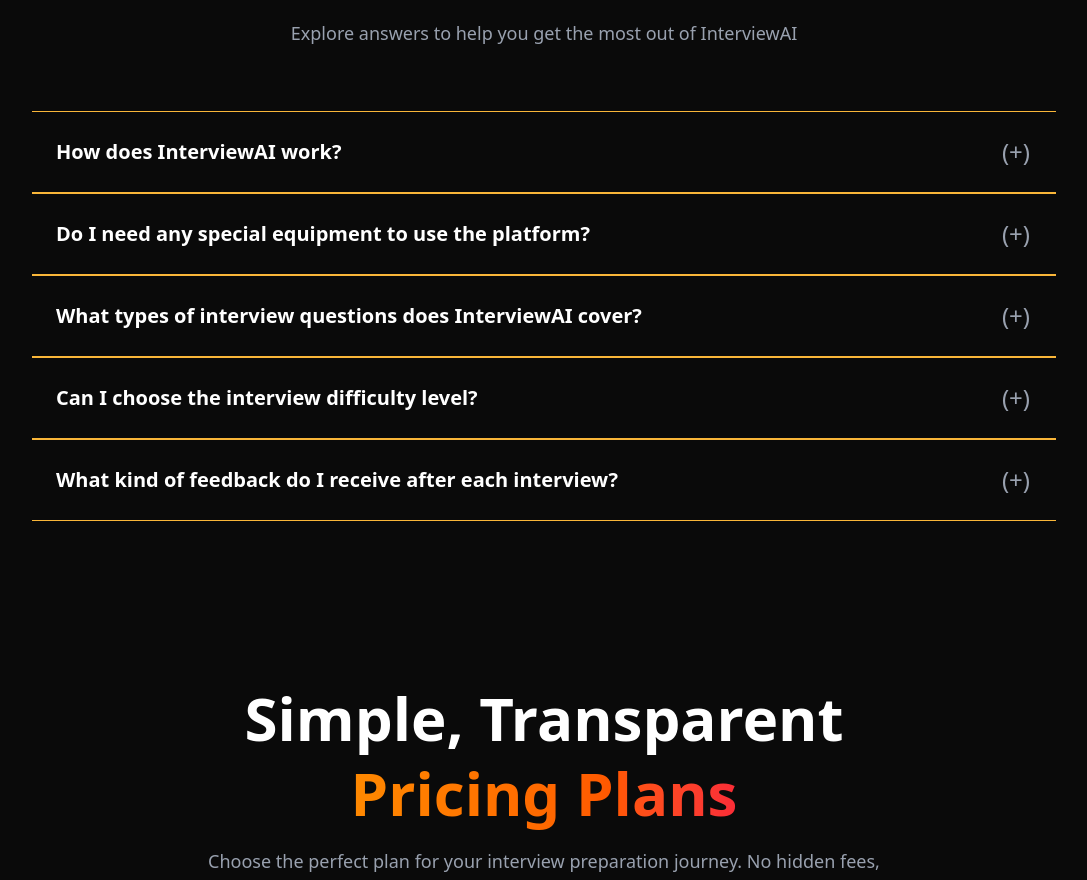
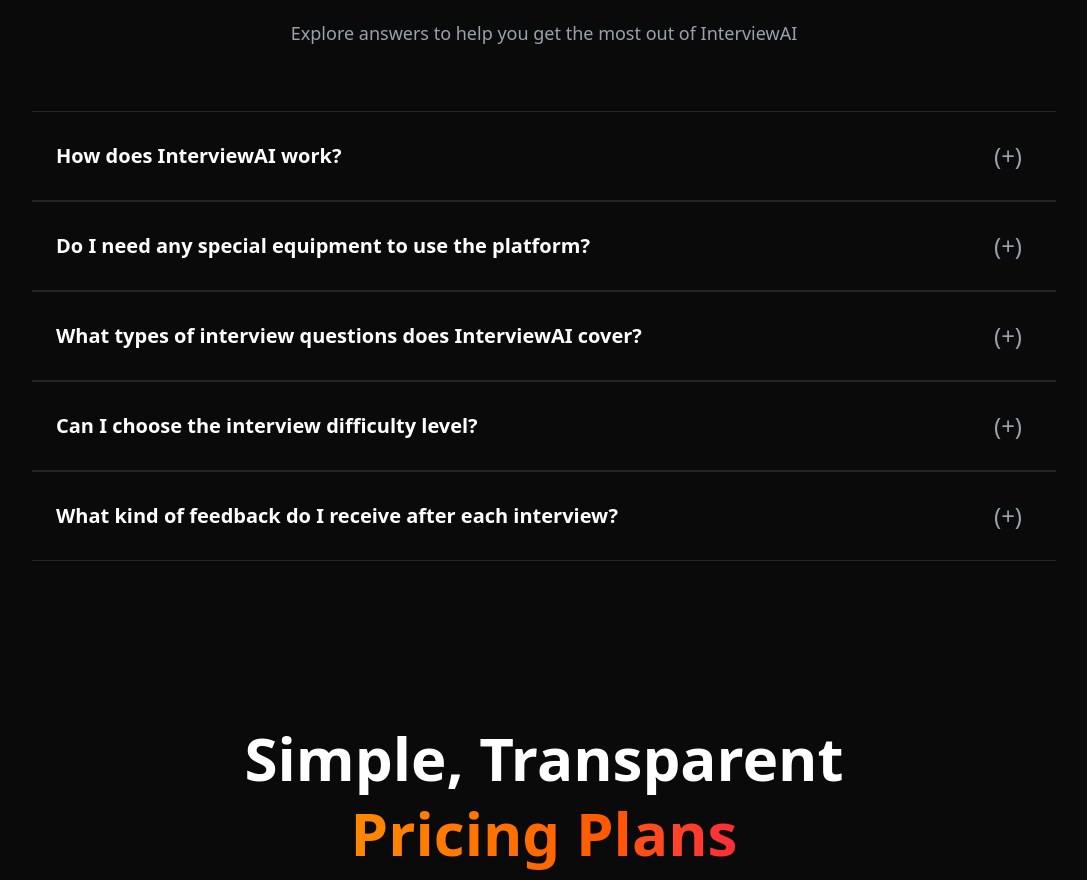
Before and after one commit to MannanJaffery/AI-Powered-Interview-Taking-Platform, a Next.js app in the folder interviewplatform/: page / in a window 1280 px wide. Shown: the part 4387-5267 px from the top of the page, without its empty margins (96-1183 px from the left). Built offline with nearby package versions, Linux system fonts and the light colour scheme.

Commit message:
Update the FAQ border and animation style

```diff
--- a/interviewplatform/app/components/landing/faq.tsx
+++ b/interviewplatform/app/components/landing/faq.tsx
@@ -1,7 +1,6 @@
 "use client";
 
-import { useState } from "react";
-import { usePointerTracker } from "@/app/hooks/usePointerTracker";
+import { useState, useRef, useEffect, useCallback } from "react";
 
 interface FAQItem {
   id: string;
@@ -12,7 +11,21 @@
 
 const Faq = () => {
   const [openId, setOpenId] = useState<string | null>(null);
-  usePointerTracker();
+  const [heights, setHeights] = useState<{ [key: string]: number }>({});
+  const contentRefs = useRef<{ [key: string]: HTMLDivElement | null }>({});
+  const cardRefs = useRef<{ [key: string]: HTMLDivElement | null }>({});
+
+  // Track mouse position relative to each card
+  const handleMouseMove = useCallback((e: React.MouseEvent<HTMLDivElement>, id: string) => {
+    const card = cardRefs.current[id];
+    if (card) {
+      const rect = card.getBoundingClientRect();
+      const x = e.clientX - rect.left;
+      const y = e.clientY - rect.top;
+      card.style.setProperty('--mx', `${x}`);
+      card.style.setProperty('--my', `${y}`);
+    }
+  }, []);
 
   const faqData: FAQItem[] = [
     {
@@ -52,13 +65,29 @@
     setOpenId(openId === id ? null : id);
   };
 
+  // Measure content heights for smooth animation
+  useEffect(() => {
+    const newHeights: { [key: string]: number } = {};
+    Object.keys(contentRefs.current).forEach((id) => {
+      const el = contentRefs.current[id];
+      if (el) {
+        newHeights[id] = el.scrollHeight;
+      }
+    });
+    setHeights(newHeights);
+  }, [openId]);
+
   return (
     <section className="relative w-full bg-[#0a0a0a] py-20 px-6">
       <style>{`
-        @keyframes fadeInUp {
+        @keyframes slideUpSmooth {
           0% {
             opacity: 0;
-            transform: translateY(20px);
+            transform: translateY(30px);
+          }
+          60% {
+            opacity: 0.8;
+            transform: translateY(5px);
           }
           100% {
             opacity: 1;
@@ -66,47 +95,150 @@
           }
         }
 
-        @keyframes fadeOutDown {
+        @keyframes categorySlide {
           0% {
+            opacity: 0;
+            transform: translateY(15px);
+          }
+          100% {
             opacity: 1;
             transform: translateY(0);
-          }
-          100% {
-            opacity: 0;
-            transform: translateY(20px);
-          }
-        }
-
-        @keyframes smoothScale {
-          from {
-            transform: scale(0.99);
-          }
-          to {
-            transform: scale(1);
           }
         }
 
         .split-pane-answer {
-          animation: fadeInUp 0.7s cubic-bezier(0.77, 0, 0.175, 1) forwards;
+          animation: slideUpSmooth 0.7s cubic-bezier(0.22, 1, 0.36, 1) forwards;
         }
 
-        .split-pane-answer-exit {
-          animation: fadeOutDown 0.5s cubic-bezier(0.77, 0, 0.175, 1) forwards;
-        }
-
-        .toggle-button {
-          transition: all 0.3s cubic-bezier(0.77, 0, 0.175, 1);
-          display: inline-block;
+        .category-animate {
+          animation: categorySlide 0.5s cubic-bezier(0.22, 1, 0.36, 1) forwards;
         }
 
         .faq-card {
           position: relative;
           border-radius: 0;
-          transition: all 0.3s cubic-bezier(0.77, 0, 0.175, 1);
+          transition: all 0.3s cubic-bezier(0.25, 0.46, 0.45, 0.94);
         }
 
-        .faq-card:hover {
-          animation: smoothScale 0.3s ease-out forwards;
+        /* Bracket Animation Styles - Whole button rotates with symbol change */
+        .bracket-btn {
+          display: inline-flex;
+          align-items: center;
+          justify-content: center;
+          gap: 0;
+          font-family: inherit;
+          transition: transform 0.8s cubic-bezier(0.4, 0, 0.2, 1),
+                      color 0.3s ease;
+          transform-origin: center;
+        }
+
+        .bracket-left,
+        .bracket-right {
+          display: inline-block;
+          transition: transform 0.5s cubic-bezier(0.4, 0, 0.2, 1);
+        }
+
+        .bracket-symbol {
+          display: inline-block;
+          position: relative;
+        }
+
+        /* Plus and minus symbols with crossfade during rotation */
+        .bracket-symbol .plus-icon,
+        .bracket-symbol .minus-icon {
+          transition: opacity 0.4s ease;
+        }
+
+        .bracket-symbol .plus-icon {
+          opacity: 1;
+        }
+
+        .bracket-symbol .minus-icon {
+          position: absolute;
+          left: 50%;
+          top: 50%;
+          transform: translate(-50%, -50%);
+          opacity: 0;
+        }
+
+        /* When open - rotate whole button and swap symbols */
+        .bracket-btn.is-open {
+          transform: rotate(180deg);
+          color: #f97316;
+        }
+
+        .bracket-btn.is-open .bracket-symbol .plus-icon {
+          opacity: 0;
+        }
+
+        .bracket-btn.is-open .bracket-symbol .minus-icon {
+          opacity: 1;
+        }
+
+        /* Hover effect - brackets spread apart smoothly */
+        .bracket-btn:hover .bracket-left {
+          transform: translateX(-4px);
+        }
+
+        .bracket-btn:hover .bracket-right {
+          transform: translateX(4px);
+        }
+
+        .bracket-btn:hover {
+          color: #f97316;
+        }
+
+        .bracket-btn.is-open .bracket-left {
+          transform: translateX(-5px);
+        }
+
+        .bracket-btn.is-open .bracket-right {
+          transform: translateX(5px);
+        }
+
+        /* Hover when already open */
+        .bracket-btn.is-open:hover .bracket-left {
+          transform: translateX(-7px);
+        }
+
+        .bracket-btn.is-open:hover .bracket-right {
+          transform: translateX(7px);
+        }
+
+        /* FAQ Content Transition - Smooth bottom to top */
+        .faq-content-wrapper {
+          overflow: hidden;
+          transition: height 0.6s cubic-bezier(0.22, 1, 0.36, 1),
+                      opacity 0.5s ease;
+        }
+
+        .faq-content-inner {
+          transform: translateY(0);
+          transition: transform 0.6s cubic-bezier(0.22, 1, 0.36, 1),
+                      opacity 0.5s ease;
+        }
+
+        .faq-content-wrapper[data-open="false"] .faq-content-inner {
+          transform: translateY(40px);
+          opacity: 0;
+        }
+
+        .faq-content-wrapper[data-open="true"] .faq-content-inner {
+          transform: translateY(0);
+          opacity: 1;
+        }
+
+        .faq-header {
+          transition: all 0.3s ease;
+        }
+
+        /* Question text slide animation when opening */
+        .question-text {
+          transition: transform 0.4s cubic-bezier(0.25, 0.46, 0.45, 0.94);
+        }
+
+        .question-text.is-open {
+          transform: translateY(-2px);
         }
       `}</style>
 
@@ -129,81 +261,87 @@
         <div className="space-y-0">
           {faqData.map((item, index) => {
             const isOpen = openId === item.id;
+            const isNextOpen = faqData[index + 1] && openId === faqData[index + 1].id;
 
             return (
               <div
                 key={item.id}
-                className={`relative transition-all duration-500 ${
-                  isOpen ? "min-h-64" : "min-h-auto"
-                }`}
+                className="relative"
               >
                 {/* Glow Border Card Container */}
-                <div className="glow-border faq-card"
+                <div
+                  ref={(el) => { cardRefs.current[item.id] = el; }}
+                  onMouseMove={(e) => handleMouseMove(e, item.id)}
+                  className={`glow-border faq-card ${isOpen ? 'is-open' : ''} ${isNextOpen ? 'next-is-open' : ''}`}
                   style={
                     {
                       '--bw': '2px',
-                      '--spot-hsl': '39, 94%',
-                      '--spot-alpha': '0.6',
-                      '--spot-fade': '100px',
+                      '--spot-hsl': '30, 100%',
+                      '--spot-alpha': '0.7',
+                      '--spot-fade': '120px',
+                      '--mx': '0',
+                      '--my': '0',
                     } as React.CSSProperties
                   }
                 >
+                  {/* Smokey glow elements */}
+                  <div className="glow-smoke"></div>
+                  <div className="glow-smoke glow-smoke-bottom"></div>
+
                   <div>
-                    {!isOpen ? (
-                      // Collapsed State
-                      <div className="px-6 py-6 flex items-center justify-between gap-4 cursor-pointer group hover:bg-white/5 transition-all duration-300">
+                    {/* Header - Always visible */}
+                    <div
+                      className="faq-header px-6 py-6 flex items-center justify-between gap-4 cursor-pointer"
+                      onClick={() => toggle(item.id)}
+                    >
                       <div className="flex-1 min-w-0">
-                        <h3 className="text-lg md:text-xl font-semibold text-white">
+                        {isOpen && (
+                          <p className="category-animate text-sm text-orange-500 font-semibold mb-2 uppercase tracking-wider">
+                            {item.category}
+                          </p>
+                        )}
+                        <h3 className={`question-text text-lg md:text-xl font-semibold text-white ${isOpen ? 'is-open' : ''}`}>
                           {item.question}
                         </h3>
                       </div>
                       <button
-                        onClick={() => toggle(item.id)}
-                        className="shrink-0 w-8 h-8 flex items-center justify-center text-gray-400 group-hover:text-orange-500 transition-colors duration-300 font-light text-2xl cursor-pointer toggle-button"
+                        className={`bracket-btn shrink-0 w-12 h-10 flex items-center justify-center text-gray-400 font-light text-2xl cursor-pointer ${isOpen ? 'is-open' : ''}`}
+                        onClick={(e) => {
+                          e.stopPropagation();
+                          toggle(item.id);
+                        }}
                       >
-                        (+)
+                        <span className="bracket-left">(</span>
+                        <span className="bracket-symbol">
+                          <span className="plus-icon">+</span>
+                          <span className="minus-icon">−</span>
+                        </span>
+                        <span className="bracket-right">)</span>
                       </button>
                     </div>
-                  ) : (
-                    // Expanded State - Split Pane
-                    <div className="px-6 py-6">
-                      <div className="flex gap-8 items-start">
-                        {/* Left: Question (Anchored) */}
-                        <div className="shrink-0 w-full md:w-2/5">
-                          <p className="text-sm text-orange-500 font-semibold mb-2 uppercase tracking-wider">
-                            {item.category}
-                          </p>
-                          <h3 className="text-lg md:text-xl font-semibold text-white">
-                            {item.question}
-                          </h3>
-                        </div>
 
-                        {/* Right: Answer (Fade In) */}
-                        <div className="flex-1 hidden md:block">
-                          <p className="split-pane-answer text-base text-gray-300 leading-relaxed">
-                            {item.answer}
-                          </p>
+                    {/* Expandable Content */}
+                    <div
+                      ref={(el) => { contentRefs.current[item.id] = el; }}
+                      className="faq-content-wrapper"
+                      data-open={isOpen ? "true" : "false"}
+                      style={{
+                        height: isOpen ? `${heights[item.id] || 'auto'}px` : '0px',
+                        opacity: isOpen ? 1 : 0,
+                      }}
+                    >
+                      <div className="faq-content-inner px-6 pb-6">
+                        <div className="flex gap-8 items-start">
+                          {/* Desktop: Answer on the right */}
+                          <div className="hidden md:block md:w-2/5"></div>
+                          <div className="flex-1">
+                            <p className="split-pane-answer text-base text-gray-300 leading-relaxed">
+                              {item.answer}
+                            </p>
+                          </div>
                         </div>
                       </div>
-
-                      {/* Mobile Answer */}
-                      <div className="md:hidden mt-6">
-                        <p className="split-pane-answer text-base text-gray-300 leading-relaxed">
-                          {item.answer}
-                        </p>
-                      </div>
-
-                      {/* Close Button */}
-                      <div className="flex justify-end mt-6">
-                        <button
-                          onClick={() => toggle(item.id)}
-                          className="shrink-0 w-8 h-8 flex items-center justify-center text-gray-400 hover:text-orange-500 transition-colors duration-300 font-light text-2xl cursor-pointer toggle-button"
-                        >
-                          (−)
-                        </button>
-                      </div>
                     </div>
-                  )}
                   </div>
                 </div>
               </div>
--- a/interviewplatform/app/globals.css
+++ b/interviewplatform/app/globals.css
@@ -207,26 +207,90 @@
   border-bottom: 1px solid;
   border-left: none;
   border-right: none;
-  border-color: hsl(var(--spot-hsl), calc(var(--spot-alpha) * 100%));
-  transition: border-color 0.1s ease-out;
+  border-color: rgba(100, 100, 100, 0.3);
+  transition: border-color 0.3s ease-out;
   background-clip: padding-box;
+  overflow: visible;
 }
 
+/* Hide bottom border when FAQ is open */
+.glow-border.is-open {
+  border-bottom-color: transparent;
+}
+
+/* Top border glow line - neon effect following mouse */
 .glow-border::before {
   content: '';
   position: absolute;
-  top: -2px;
+  top: -1px;
   left: 0;
   right: 0;
-  bottom: -2px;
+  height: 2px;
   background: radial-gradient(
-    circle at calc(var(--mx) * 1px) calc(var(--my) * 1px),
-    hsl(var(--spot-hsl), var(--spot-alpha)),
-    transparent var(--spot-fade)
+    ellipse 100px 10px at calc(var(--mx, 0) * 1px) 50%,
+    rgba(249, 115, 22, 1),
+    rgba(249, 115, 22, 0.6) 30%,
+    rgba(249, 115, 22, 0.2) 60%,
+    transparent 80%
   );
-  border-radius: 0;
+  opacity: 0;
+  transition: opacity 0.2s ease;
   pointer-events: none;
-  z-index: -1;
+  z-index: 10;
+}
+
+/* Bottom border glow line - neon effect following mouse */
+.glow-border::after {
+  content: '';
+  position: absolute;
+  bottom: -1px;
+  left: 0;
+  right: 0;
+  height: 2px;
+  background: radial-gradient(
+    ellipse 100px 10px at calc(var(--mx, 0) * 1px) 50%,
+    rgba(249, 115, 22, 1),
+    rgba(249, 115, 22, 0.6) 30%,
+    rgba(249, 115, 22, 0.2) 60%,
+    transparent 80%
+  );
+  opacity: 0;
+  transition: opacity 0.2s ease;
+  pointer-events: none;
+  z-index: 10;
+}
+
+/* Show glow on hover */
+.glow-border:hover::before,
+.glow-border:hover::after {
+  opacity: 1;
+}
+
+/* Hide bottom glow when open */
+.glow-border.is-open::after {
+  opacity: 0 !important;
+}
+
+/* Glow smoke elements - disabled */
+.glow-border .glow-smoke {
+  display: none;
+}
+
+.glow-border .glow-smoke-bottom {
+  display: none;
+}
+
+/* Hide top border when previous FAQ is open (border merge effect) */
+.glow-border.next-is-open {
+  border-top-color: transparent;
+}
+
+.glow-border.next-is-open::before {
+  opacity: 0 !important;
+}
+
+.glow-border.next-is-open .glow-smoke:not(.glow-smoke-bottom) {
+  opacity: 0 !important;
 }
 
 /* Ensure content appears above the glow */
```
